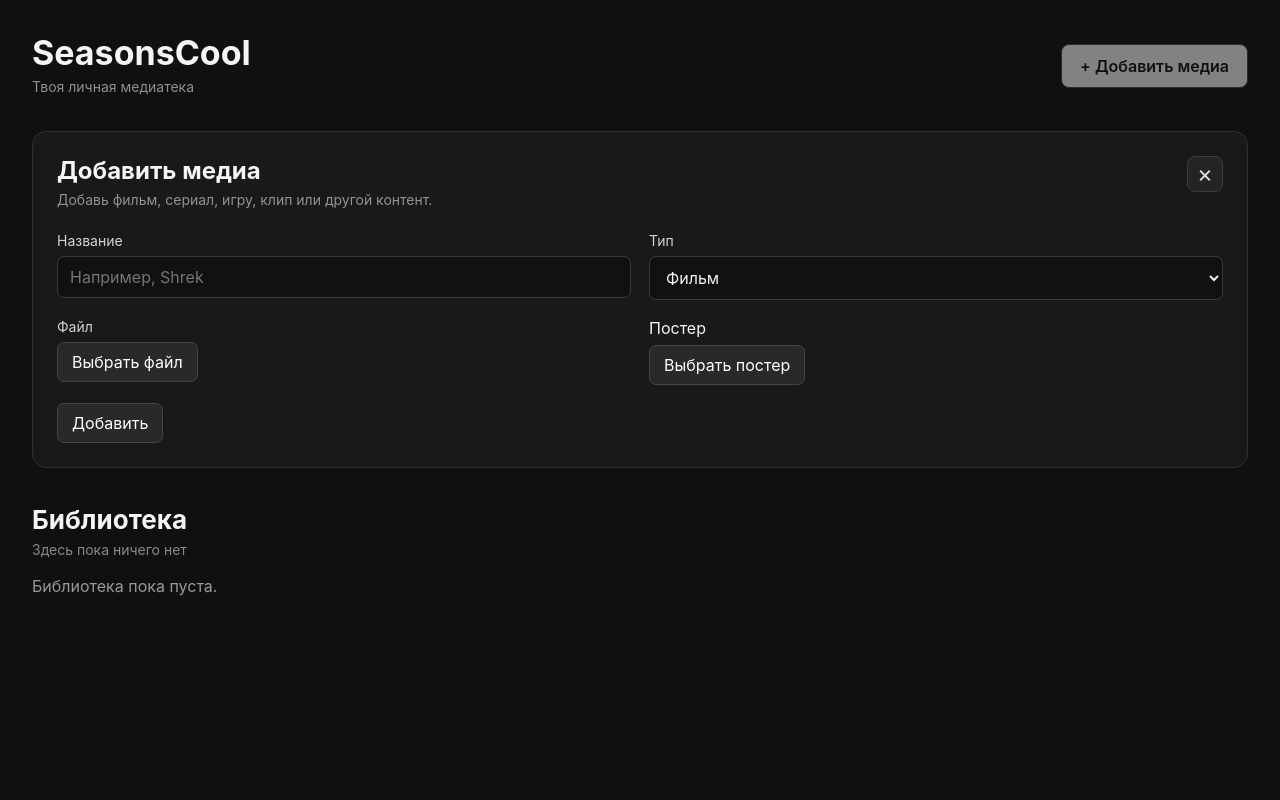
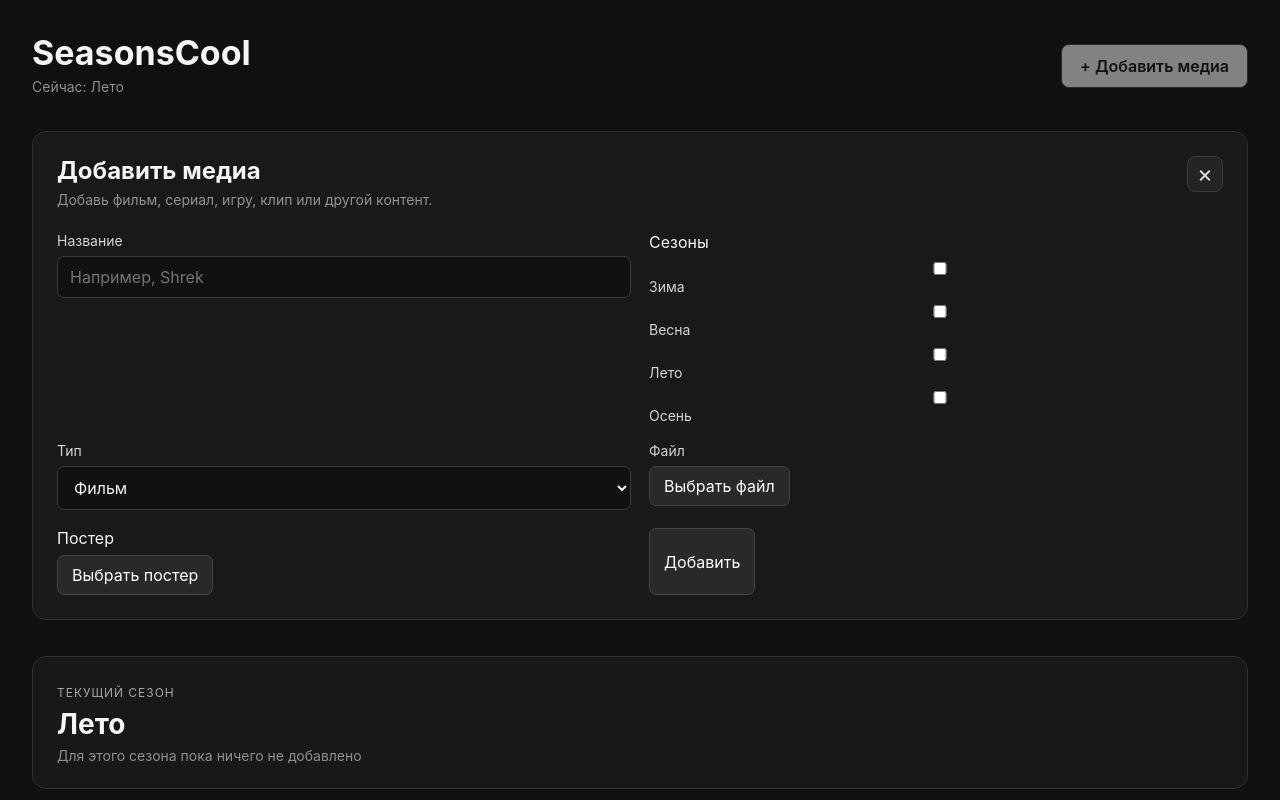
Before and after one commit to Danilchukd/seasonsCool, a React (Vite) app: page / in a window 1280 px wide. Both pictures are taken after a click on the button "+ Добавить медиа". Shown: the top 800 px of the page. Built offline with nearby package versions, Linux system fonts and the light colour scheme.

Commit message:
add seasons ts

```diff
--- a/src/app.tsx
+++ b/src/app.tsx
@@ -6,6 +6,11 @@ import {
 
 import MediaForm from './components/MediaForm';
 import MediaList from './components/MediaList';
+
+import {
+  getCurrentSeason,
+  getSeasonLabel,
+} from './utils/season';
 
 import type {
   CreateMediaInput,
@@ -22,6 +27,13 @@ export default function App() {
 
   const [message, setMessage] =
     useState<string | null>(null);
+
+  const currentSeason = getCurrentSeason();
+
+  const currentSeasonMedia = media.filter(
+    (item) =>
+      item.seasons.includes(currentSeason),
+  );
 
   const loadMedia = useCallback(async () => {
     const result =
@@ -85,7 +97,7 @@ export default function App() {
           </h1>
 
           <p className="app-subtitle">
-            Твоя личная медиатека
+            Сейчас: {getSeasonLabel(currentSeason)}
           </p>
         </div>
 
@@ -135,6 +147,26 @@ export default function App() {
         </div>
       )}
 
+      <section className="season-section">
+        <div className="season-header">
+          <div>
+            <span className="season-label">
+              Текущий сезон
+            </span>
+
+            <h2>
+              {getSeasonLabel(currentSeason)}
+            </h2>
+
+            <p>
+              {currentSeasonMedia.length === 0
+                ? 'Для этого сезона пока ничего не добавлено'
+                : `Подходит материалов: ${currentSeasonMedia.length}`}
+            </p>
+          </div>
+        </div>
+      </section>
+
       <section className="library-section">
         <div className="library-header">
           <div>
--- a/src/components/MediaForm.tsx
+++ b/src/components/MediaForm.tsx
@@ -1,6 +1,6 @@
 import { useState } from 'react';
 import type { FormEvent } from 'react';
-import type { CreateMediaInput } from '../types/media';
+import type { CreateMediaInput, Season, } from '../types/media';
 import PosterPreview from './PosterPreview';
 
 interface MediaFormProps {
@@ -14,6 +14,7 @@ export default function MediaForm({ onAdd }: MediaFormProps) {
   const [description, setDescription] = useState('');
   const [filePath, setFilePath] = useState<string | null>(null);
   const [posterPath, setPosterPath] = useState<string | null>(null);
+  const [seasons, setSeasons] = useState<Season[]>([]);
 
   const handleSelectFile = async () => {
     const selectedFile =
@@ -33,6 +34,18 @@ export default function MediaForm({ onAdd }: MediaFormProps) {
     }
   };
 
+  const toggleSeason = (
+    season: Season,
+  ) => {
+    setSeasons((current) =>
+      current.includes(season)
+        ? current.filter(
+          (item) => item !== season,
+        )
+        : [...current, season],
+    );
+  };
+
   const handleSubmit = async (
     event: FormEvent<HTMLFormElement>,
   ) => {
@@ -49,6 +62,7 @@ export default function MediaForm({ onAdd }: MediaFormProps) {
       description: description || null,
       filePath,
       posterPath,
+      seasons,
     });
 
     setTitle('');
@@ -57,6 +71,7 @@ export default function MediaForm({ onAdd }: MediaFormProps) {
     setDescription('');
     setFilePath(null);
     setPosterPath(null);
+    setSeasons([]);
   };
 
   return (
@@ -74,6 +89,46 @@ export default function MediaForm({ onAdd }: MediaFormProps) {
           placeholder="Например, Shrek"
           required
         />
+      </div>
+
+      <div>
+        <p>Сезоны</p>
+
+        <label>
+          <input
+            type="checkbox"
+            checked={seasons.includes('winter')}
+            onChange={() => toggleSeason('winter')}
+          />
+          Зима
+        </label>
+
+        <label>
+          <input
+            type="checkbox"
+            checked={seasons.includes('spring')}
+            onChange={() => toggleSeason('spring')}
+          />
+          Весна
+        </label>
+
+        <label>
+          <input
+            type="checkbox"
+            checked={seasons.includes('summer')}
+            onChange={() => toggleSeason('summer')}
+          />
+          Лето
+        </label>
+
+        <label>
+          <input
+            type="checkbox"
+            checked={seasons.includes('autumn')}
+            onChange={() => toggleSeason('autumn')}
+          />
+          Осень
+        </label>
       </div>
 
       <div>
--- a/src/components/MediaList.tsx
+++ b/src/components/MediaList.tsx
@@ -3,14 +3,19 @@ import type { FormEvent } from 'react';
 
 import PosterPreview from './PosterPreview';
 
+import { getSeasonLabel } from '../utils/season';
+
 import type {
   MediaRecord,
+  Season,
   UpdateMediaInput,
 } from '../types/media';
 
 interface MediaListProps {
   media: MediaRecord[];
-  onUpdate: (media: UpdateMediaInput) => Promise<boolean>;
+  onUpdate: (
+    media: UpdateMediaInput,
+  ) => Promise<boolean>;
   onDelete: (id: number) => Promise<void>;
 }
 
@@ -45,62 +50,126 @@ export default function MediaList({
   const [editingId, setEditingId] =
     useState<number | null>(null);
 
-  const [editTitle, setEditTitle] = useState('');
-  const [editType, setEditType] = useState('movie');
-  const [editYear, setEditYear] = useState('');
-  const [editDescription, setEditDescription] =
+  const [editTitle, setEditTitle] =
     useState('');
 
-  const [editFilePath, setEditFilePath] =
-    useState<string | null>(null);
+  const [editType, setEditType] =
+    useState('movie');
 
-  const [editPosterPath, setEditPosterPath] =
-    useState<string | null>(null);
+  const [editYear, setEditYear] =
+    useState('');
 
-  const startEditing = (item: MediaRecord) => {
+  const [
+    editDescription,
+    setEditDescription,
+  ] = useState('');
+
+  const [
+    editFilePath,
+    setEditFilePath,
+  ] = useState<string | null>(null);
+
+  const [
+    editPosterPath,
+    setEditPosterPath,
+  ] = useState<string | null>(null);
+
+  const [
+    editSeasons,
+    setEditSeasons,
+  ] = useState<Season[]>([]);
+
+  const startEditing = (
+    item: MediaRecord,
+  ) => {
     setEditingId(item.id);
     setEditTitle(item.title);
     setEditType(item.type);
-    setEditYear(item.year?.toString() ?? '');
-    setEditDescription(item.description ?? '');
-    setEditFilePath(item.file_path);
-    setEditPosterPath(item.poster_path);
+
+    setEditYear(
+      item.year?.toString() ?? '',
+    );
+
+    setEditDescription(
+      item.description ?? '',
+    );
+
+    setEditFilePath(
+      item.file_path,
+    );
+
+    setEditPosterPath(
+      item.poster_path,
+    );
+
+    setEditSeasons(
+      item.seasons,
+    );
   };
 
   const cancelEditing = () => {
     setEditingId(null);
+
     setEditTitle('');
     setEditType('movie');
     setEditYear('');
     setEditDescription('');
+
     setEditFilePath(null);
     setEditPosterPath(null);
+
+    setEditSeasons([]);
   };
 
-  const handleSelectEditFile = async () => {
+  const toggleEditSeason = (
+    season: Season,
+  ) => {
+    setEditSeasons((current) =>
+      current.includes(season)
+        ? current.filter(
+            (item) => item !== season,
+          )
+        : [...current, season],
+    );
+  };
+
+  const handleSelectEditFile =
+    async () => {
       const selectedFile =
-      await window.electronAPI.selectMediaFile();
+        await window.electronAPI
+          .selectMediaFile();
 
       if (selectedFile) {
-      setEditFilePath(selectedFile);
+        setEditFilePath(
+          selectedFile,
+        );
       }
     };
 
-  const handleSelectEditPoster = async () => {
+  const handleSelectEditPoster =
+    async () => {
       const selectedPoster =
-      await window.electronAPI.selectPosterFile();
+        await window.electronAPI
+          .selectPosterFile();
 
       if (selectedPoster) {
-      setEditPosterPath(selectedPoster);
+        setEditPosterPath(
+          selectedPoster,
+        );
       }
     };
 
-  const handleOpenFile = async (filePath: string) => {
+  const handleOpenFile = async (
+    filePath: string,
+  ) => {
     const opened =
-      await window.electronAPI.openMediaFile(filePath);
+      await window.electronAPI
+        .openMediaFile(filePath);
 
     if (!opened) {
-      console.error('Failed to open media file');
+      console.error(
+        'Failed to open media file',
+      );
     }
   };
 
@@ -118,12 +187,18 @@ export default function MediaList({
       id,
       title: editTitle,
       type: editType,
+
       year: editYear
         ? Number(editYear)
         : null,
-      description: editDescription || null,
+
+      description:
+        editDescription || null,
+
       filePath: editFilePath,
       posterPath: editPosterPath,
+
+      seasons: editSeasons,
     });
 
     if (updated) {
@@ -150,14 +225,22 @@ export default function MediaList({
             <form
               className="media-edit-form"
               onSubmit={(event) =>
-                handleSubmit(event, item.id)
+                handleSubmit(
+                  event,
+                  item.id,
+                )
               }
             >
               <div className="media-edit-poster">
                 {editPosterPath ? (
                   <PosterPreview
-                    posterPath={editPosterPath}
-                    alt={editTitle || 'Постер'}
+                    posterPath={
+                      editPosterPath
+                    }
+                    alt={
+                      editTitle ||
+                      'Постер'
+                    }
                   />
                 ) : (
                   <div className="media-poster-placeholder">
@@ -173,7 +256,9 @@ export default function MediaList({
                   type="text"
                   value={editTitle}
                   onChange={(event) =>
-                    setEditTitle(event.target.value)
+                    setEditTitle(
+                      event.target.value,
+                    )
                   }
                   required
                 />
@@ -185,7 +270,9 @@ export default function MediaList({
                 <select
                   value={editType}
                   onChange={(event) =>
-                    setEditType(event.target.value)
+                    setEditType(
+                      event.target.value,
+                    )
                   }
                 >
                   <option value="movie">
@@ -213,7 +300,9 @@ export default function MediaList({
                   type="number"
                   value={editYear}
                   onChange={(event) =>
-                    setEditYear(event.target.value)
+                    setEditYear(
+                      event.target.value,
+                    )
                   }
                   placeholder="2001"
                   min="1"
@@ -224,7 +313,9 @@ export default function MediaList({
                 Описание
 
                 <textarea
-                  value={editDescription}
+                  value={
+                    editDescription
+                  }
                   onChange={(event) =>
                     setEditDescription(
                       event.target.value,
@@ -235,18 +326,98 @@ export default function MediaList({
               </label>
 
               <div className="media-edit-section">
+                <span>Сезоны</span>
+
+                <label>
+                  <input
+                    type="checkbox"
+                    checked={
+                      editSeasons.includes(
+                        'winter',
+                      )
+                    }
+                    onChange={() =>
+                      toggleEditSeason(
+                        'winter',
+                      )
+                    }
+                  />
+
+                  Зима
+                </label>
+
+                <label>
+                  <input
+                    type="checkbox"
+                    checked={
+                      editSeasons.includes(
+                        'spring',
+                      )
+                    }
+                    onChange={() =>
+                      toggleEditSeason(
+                        'spring',
+                      )
+                    }
+                  />
+
+                  Весна
+                </label>
+
+                <label>
+                  <input
+                    type="checkbox"
+                    checked={
+                      editSeasons.includes(
+                        'summer',
+                      )
+                    }
+                    onChange={() =>
+                      toggleEditSeason(
+                        'summer',
+                      )
+                    }
+                  />
+
+                  Лето
+                </label>
+
+                <label>
+                  <input
+                    type="checkbox"
+                    checked={
+                      editSeasons.includes(
+                        'autumn',
+                      )
+                    }
+                    onChange={() =>
+                      toggleEditSeason(
+                        'autumn',
+                      )
+                    }
+                  />
+
+                  Осень
+                </label>
+              </div>
+
+              <div className="media-edit-section">
                 <span>Видео</span>
 
                 <button
                   type="button"
-                  onClick={handleSelectEditFile}
+                  onClick={
+                    handleSelectEditFile
+                  }
                 >
                   Выбрать файл
                 </button>
 
                 {editFilePath && (
                   <small>
-                    {getFileName(editFilePath)}
+                    {getFileName(
+                      editFilePath,
+                    )}
                   </small>
                 )}
               </div>
@@ -256,14 +427,18 @@ export default function MediaList({
 
                 <button
                   type="button"
-                  onClick={handleSelectEditPoster}
+                  onClick={
+                    handleSelectEditPoster
+                  }
                 >
                   Выбрать постер
                 </button>
 
                 {editPosterPath && (
                   <small>
-                    {getFileName(editPosterPath)}
+                    {getFileName(
+                      editPosterPath,
+                    )}
                   </small>
                 )}
               </div>
@@ -275,7 +450,9 @@ export default function MediaList({
 
                 <button
                   type="button"
-                  onClick={cancelEditing}
+                  onClick={
+                    cancelEditing
+                  }
                 >
                   Отмена
                 </button>
@@ -286,7 +463,9 @@ export default function MediaList({
               <div className="media-card-poster">
                 {item.poster_path ? (
                   <PosterPreview
-                    posterPath={item.poster_path}
+                    posterPath={
+                      item.poster_path
+                    }
                     alt={item.title}
                   />
                 ) : (
@@ -303,26 +482,51 @@ export default function MediaList({
 
                 <div className="media-card-meta">
                   <span>
-                    {getTypeLabel(item.type)}
+                    {getTypeLabel(
+                      item.type,
+                    )}
                   </span>
 
                   {item.year !== null && (
                     <>
                       <span>•</span>
-                      <span>{item.year}</span>
+
+                      <span>
+                        {item.year}
+                      </span>
                     </>
                   )}
                 </div>
 
+                {item.seasons.length > 0 && (
+                  <div className="media-card-seasons">
+                    {item.seasons.map(
+                      (season) => (
+                        <span
+                          key={season}
+                        >
+                          {getSeasonLabel(
+                            season,
+                          )}
+                        </span>
+                      ),
+                    )}
+                  </div>
+                )}
+
                 {item.description && (
                   <p className="media-card-description">
-                    {item.description}
+                    {
+                      item.description
+                    }
                   </p>
                 )}
 
                 {item.file_path && (
                   <p className="media-card-file">
-                    {getFileName(item.file_path)}
+                    {getFileName(
+                      item.file_path,
+                    )}
                   </p>
                 )}
 
@@ -343,7 +547,9 @@ export default function MediaList({
                   <button
                     type="button"
                     onClick={() =>
-                      startEditing(item)
+                      startEditing(
+                        item,
+                      )
                     }
                   >
                     Изменить
@@ -352,7 +558,9 @@ export default function MediaList({
                   <button
                     type="button"
                     onClick={() =>
-                      onDelete(item.id)
+                      onDelete(
+                        item.id,
+                      )
                     }
                   >
                     Удалить
--- a/src/index.css
+++ b/src/index.css
@@ -364,3 +364,45 @@ button {
 .media-empty {
   color: #999;
 }
+
+.media-card-seasons {
+  display: flex;
+  flex-wrap: wrap;
+  gap: 6px;
+  margin-bottom: 12px;
+}
+
+.media-card-seasons span {
+  padding: 4px 7px;
+  border: 1px solid #3d3d3d;
+  border-radius: 999px;
+  background: #252525;
+  color: #bdbdbd;
+  font-size: 12px;
+}
+
+.season-section {
+  margin-bottom: 32px;
+  padding: 24px;
+  border: 1px solid #303030;
+  border-radius: 14px;
+  background: #181818;
+}
+
+.season-header h2 {
+  margin: 6px 0;
+  font-size: 28px;
+}
+
+.season-header p {
+  margin: 0;
+  color: #8f8f8f;
+  font-size: 14px;
+}
+
+.season-label {
+  color: #a5a5a5;
+  font-size: 12px;
+  text-transform: uppercase;
+  letter-spacing: 0.08em;
+}
--- /dev/null
+++ b/src/utils/season.ts
@@ -0,0 +1,37 @@
+import type { Season } from '../types/media';
+
+export function getCurrentSeason(): Season {
+  const month = new Date().getMonth();
+
+  if (month === 11 || month <= 1) {
+    return 'winter';
+  }
+
+  if (month >= 2 && month <= 4) {
+    return 'spring';
+  }
+
+  if (month >= 5 && month <= 7) {
+    return 'summer';
+  }
+
+  return 'autumn';
+}
+
+export function getSeasonLabel(
+  season: Season,
+): string {
+  switch (season) {
+    case 'winter':
+      return 'Зима';
+
+    case 'spring':
+      return 'Весна';
+
+    case 'summer':
+      return 'Лето';
+
+    case 'autumn':
+      return 'Осень';
+  }
+}
```
Also changed, not shown: src/services/databaseService.ts (+92 -13 lines), src/types/media.ts (+9 -0 lines), src/validators/mediaValidator.ts (+30 -0 lines). Lines whose indentation alone changed are shown as unchanged.
